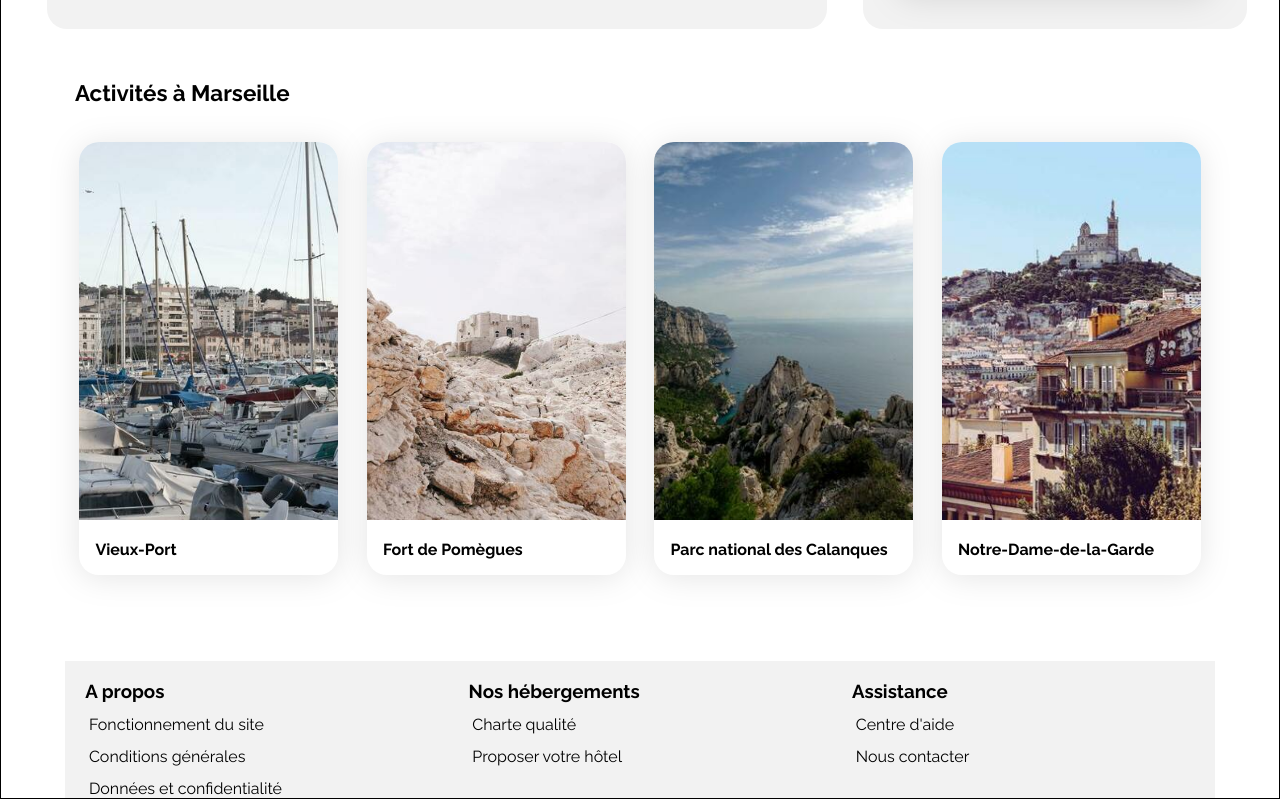
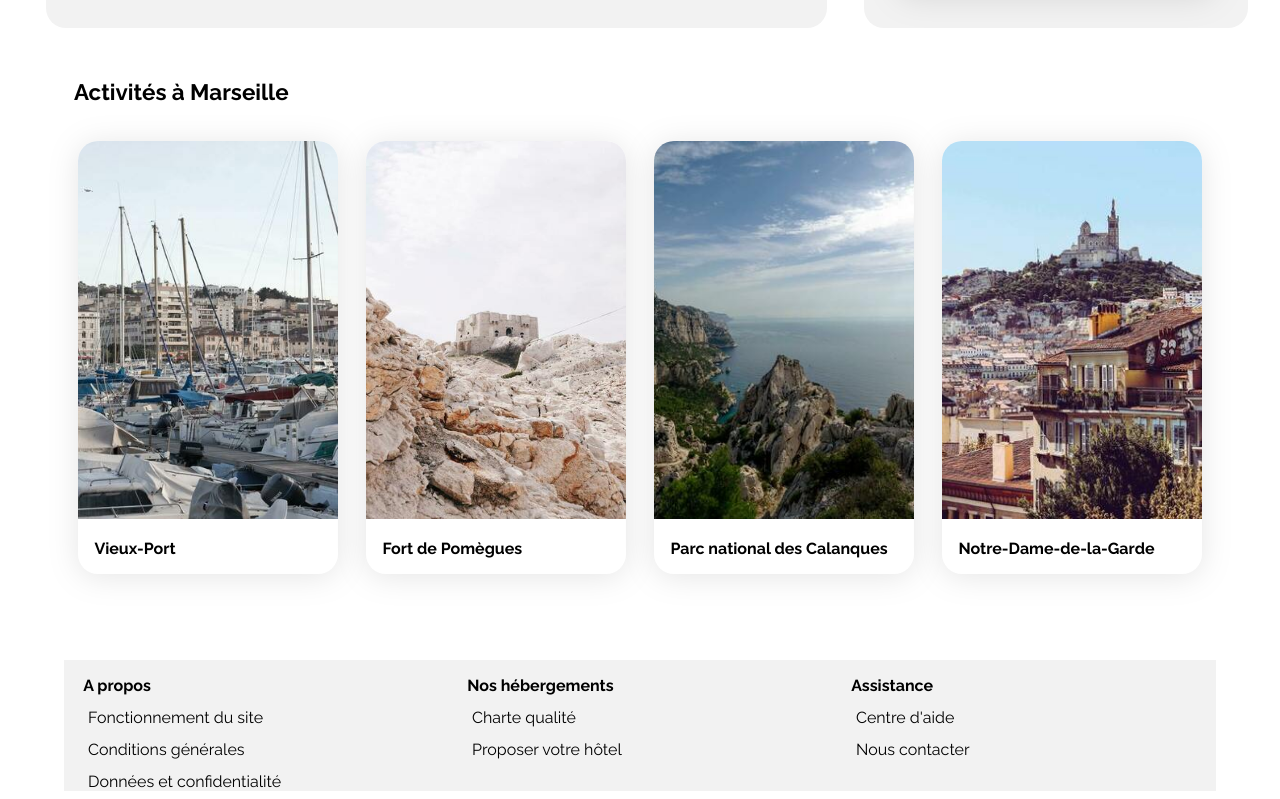
Before and after one commit to Sigfroy/OPC-projet3, a plain HTML site: page booki-starter-code/index.html in a window 1280 px wide. Shown: the part 1037-1836 px from the top of the page. Drawn offline with Linux system fonts and the light colour scheme.

Commit message:
style: change max-width to 1440px and title footer to h4

```diff
--- a/booki-starter-code/css/style.css
+++ b/booki-starter-code/css/style.css
@@ -20,10 +20,8 @@
 body {
     display: flex;
     justify-content: center;
-    margin-left: 2.5em;
-    margin-top: 0.5em;
     margin: auto;
-    border: black 1px solid;
+    max-width: 1440px;
 }
 
 /****** Header ***********/
@@ -400,7 +398,7 @@ footer section {
     margin-left: 0.8em;
 }
 
-footer section h3 {
+footer section h4 {
     margin-left: 0.4em;
     margin-top: 1em;
 }
--- a/booki-starter-code/index.html
+++ b/booki-starter-code/index.html
@@ -269,18 +269,18 @@
 			</main>
 			<footer>
 				<section>
-					<h3>A propos</h3>
+					<h4>A propos</h4>
 					<p>Fonctionnement du site</p>
 					<p>Conditions générales</p>
 					<p>Données et confidentialité</p>
 				</section>
 				<section>
-					<h3>Nos hébergements</h3>
+					<h4>Nos hébergements</h4>
 					<p>Charte qualité</p>
 					<p>Proposer votre hôtel</p>
 				</section>
 				<section>
-					<h3>Assistance</h3>
+					<h4>Assistance</h4>
 					<p>Centre d'aide</p>
 					<p>Nous contacter</p>
 				</section>
```
